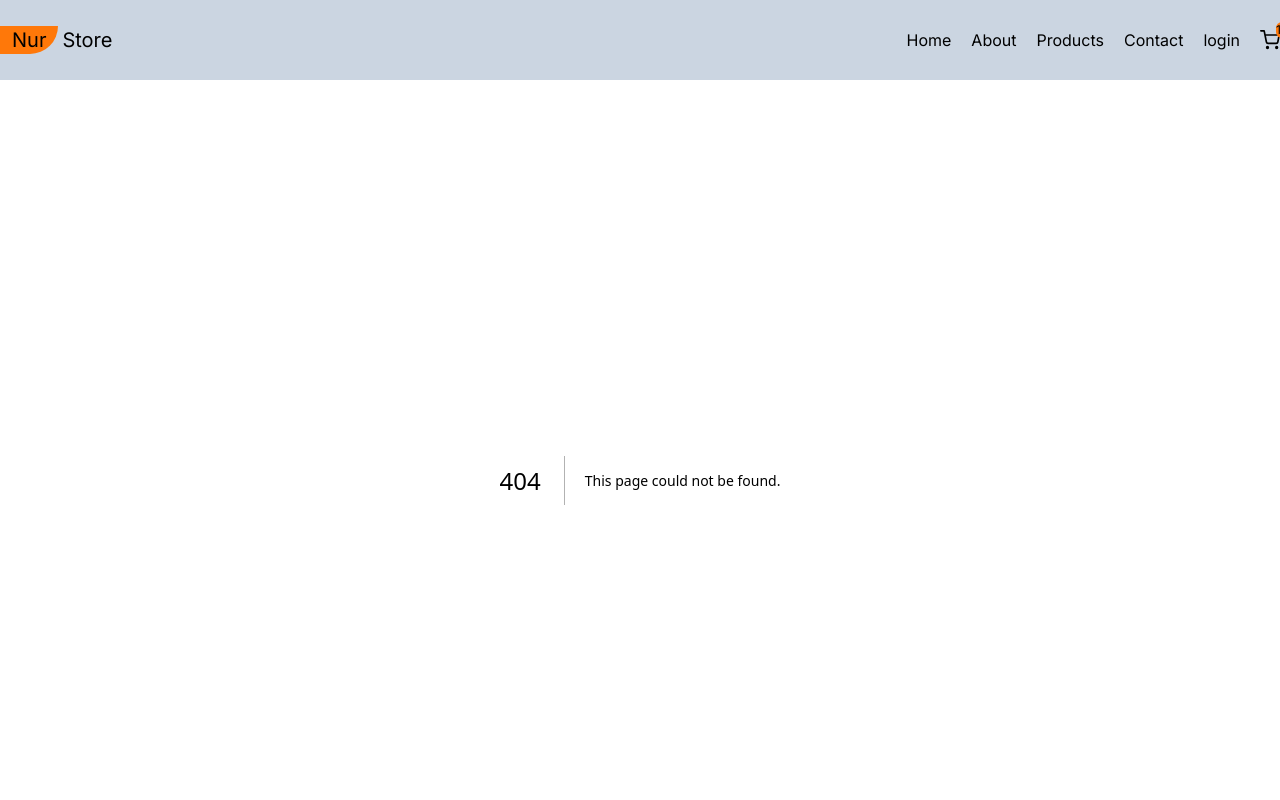
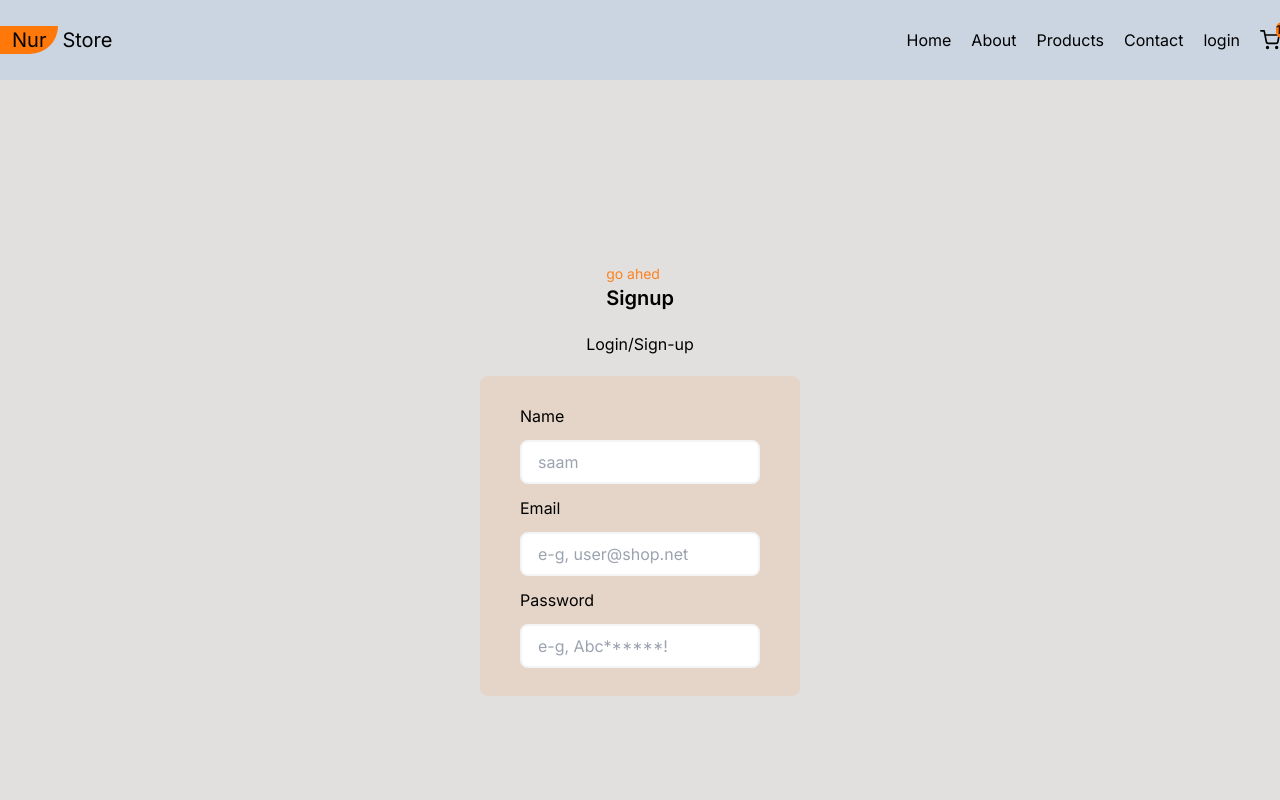
Before and after one commit to Hossain-A1/store-client, a Next.js app: page /login in a window 1280 px wide. Before the commit this address had no page. Shown: the top 800 px of the page. Built offline with nearby package versions, Linux system fonts and the light colour scheme.

Commit message:
login page added

```diff
--- /dev/null
+++ b/app/[...notFound]/page.tsx
@@ -0,0 +1,8 @@
+
+const NoutFound = () => {
+  return (
+    <div>NoutFound</div>
+  )
+}
+
+export default NoutFound
--- /dev/null
+++ b/app/login/page.tsx
@@ -0,0 +1,48 @@
+"use client";
+
+import SectionTitle from "@/components/shared/SectionTitle";
+import { useState } from "react";
+
+const LoginPage = () => {
+  const [modal, setModal] = useState(true);
+
+  const handleLogModal= (modal:boolean)=>{
+    setModal(!modal)
+  }
+
+  return (
+    <div className='wrapper section-p  flex flex-col items-center justify-center gap-5 min-h-screen'>
+      <SectionTitle subtitle='go ahed' title='signup' />
+
+      <div>
+        <button onClick={()=>handleLogModal(modal)}>Login/</button>
+        <button>Sign-up</button>
+      </div>
+
+      <div className={`${modal ? 'visible eq' :'hidden'}`}>
+        <div className='flex flex-col gap-3 w-[20rem] h-[20rem] justify-center bg-orange/10 p-10 rounded-lg '>
+          <label htmlFor='name'>Name</label>
+          <input
+            type='text'
+            placeholder='saam'
+            className='py-2 px-4 rounded-lg outline-none border-2 border-light focus:border-orange eq'
+          />
+          <label htmlFor='name'>Email</label>
+          <input
+            type='email'
+            placeholder='e-g, user@shop.net'
+            className='py-2 px-4 rounded-lg outline-none border-2 border-light focus:border-orange eq'
+          />
+          <label htmlFor='name'>Password</label>
+          <input
+            type='password'
+            placeholder='e-g, Abc******!'
+            className='py-2 px-4 rounded-lg outline-none border-2 border-light focus:border-orange eq'
+          />
+        </div>
+      </div>
+    </div>
+  );
+};
+
+export default LoginPage;
```
